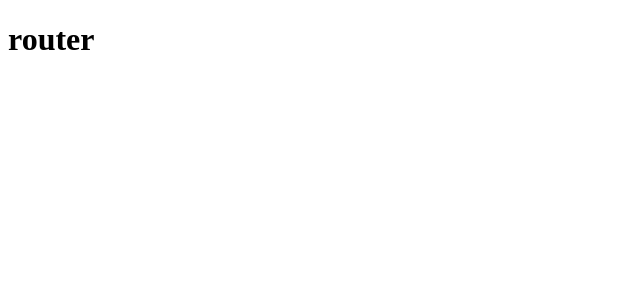
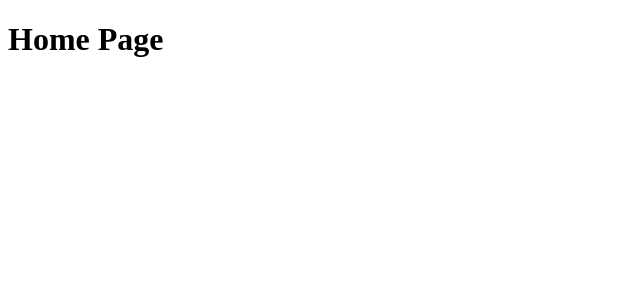
Before and after one commit to muskan-chouhan/react, a React (Vite) app in the folder router-basic/: page / in a window 1280 px wide. Shown: the top 300 px of the page, without its empty margins (0-640 px from the left). Built offline with nearby package versions, Linux system fonts and the light colour scheme.

Commit message:
wrap in routes and import home page

```diff
--- a/router-basic/src/App.jsx
+++ b/router-basic/src/App.jsx
@@ -1,14 +1,12 @@
-import { useState } from 'react'
-
+import { Routes, Route } from 'react-router';
+import Home from './Home';
 
 function App() {
-
-
   return (
-    <>
-  <h1>router</h1>
-    </>
-  )
+    <Routes>
+      <Route path="/" element={<Home />} />
+    </Routes>
+  );
 }
 
-export default App
+export default App;
--- a/router-basic/src/home.jsx
+++ b/router-basic/src/home.jsx
@@ -0,0 +1,9 @@
+function Home() {
+  return (
+    <>
+      <h1>Home Page</h1>
+    </>
+  );
+}
+
+export default Home;
```
